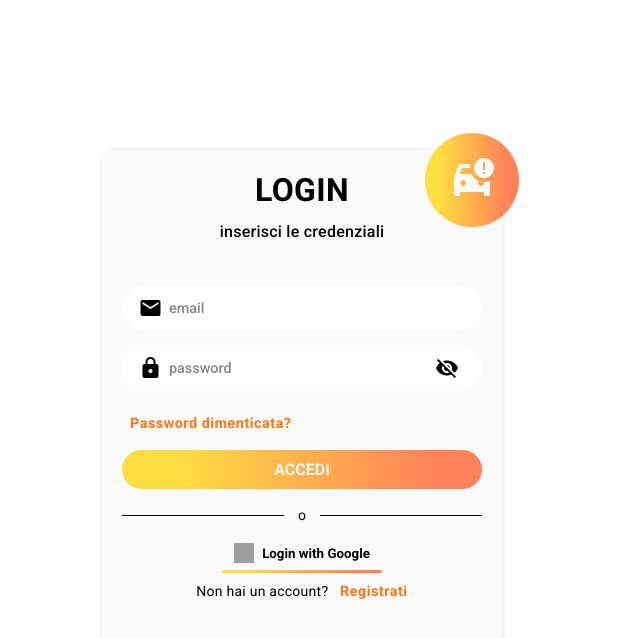
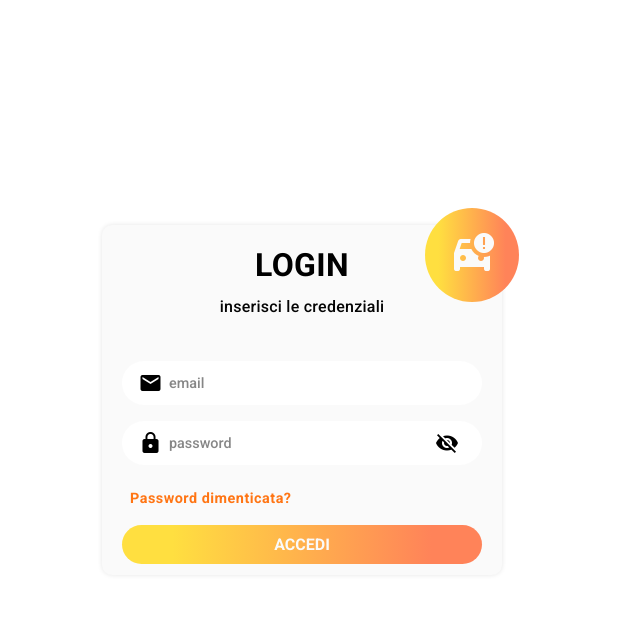
Before and after one commit to pierettoFrancesco/rilievi-e-perizie, an Angular app in the folder admin/: page /login in a window 1280 px wide. Shown: the top 638 px of the page, without its empty margins (338-978 px from the left). Built offline with nearby package versions, Linux system fonts and the light colour scheme; grey boxes are pictures that could not be loaded.

Commit message:
Add the password recovery

```diff
--- a/admin/src/app/login/login.component.css
+++ b/admin/src/app/login/login.component.css
@@ -8,7 +8,7 @@
 
 .login-container{
     width: 400px;
-    height: 500px;
+    height: 350px;
     background-color: #fafafa;
     border-radius: 10px;
     box-shadow: 0 0 5px 0 rgba(0,0,0,0.1);
@@ -112,6 +112,10 @@
     color: rgba(82, 82, 82, 0.7);
 }
 
+.eye{
+    cursor: pointer;
+}
+
 small{
     color:red;
     font-size:0.8rem;
@@ -128,13 +132,14 @@ small{
     margin-top:1rem;
 }
 
-.forgetPwd a, .signUp a{
+.forgetPwd span, .signUp a{
     text-decoration: none;
     color:#ff7514;
     font-weight: 600;
     font-size: 0.9rem;
     letter-spacing: 0.5px;
     margin-left: 0.5rem;
+    cursor: pointer;
 }
 
 .row-button {
--- a/admin/src/app/login/login.component.html
+++ b/admin/src/app/login/login.component.html
@@ -26,18 +26,18 @@
                 <input formControlName="password" [type]="type" placeholder="password">
               </div>
               <span (click) = "showHidePwd()">
-                <mat-icon>{{eyeIcon}}</mat-icon>
+                <mat-icon class="eye">{{eyeIcon}}</mat-icon>
               </span>
             </div>
           </div>
           <small *ngIf="loginForm.controls['password'].dirty && loginForm.hasError('required','password')">*Password obbligatoria</small>
           <div class="forgetPwd">
-            <a href="#">Password dimenticata?</a>
+            <span href="#" (click)="recuperaPwd()">Password dimenticata?</span>
           </div>
           <div class="row-button">
             <button (click)="onSubmit()" type="submit">accedi</button>
           </div>
-          <div class="row-line">
+          <!--<div class="row-line">
             <p>o</p>
           </div>
           <div class="row-button-google">
@@ -50,7 +50,7 @@
           </div>
           <div class="signUp">
             <p>Non hai un account? <a href="#">Registrati</a></p>
-          </div>
+          </div>-->
         </form>
 
       </div>
--- a/admin/src/app/login/login.component.ts
+++ b/admin/src/app/login/login.component.ts
@@ -95,4 +95,30 @@ export class LoginComponent {
       confirmButtonText: 'OK'
     });
   }
+
+  recuperaPwd(){
+    swal.fire({
+      title: 'Recupero password',
+      text: 'Inserisci la tua email',
+      input: 'email',
+      inputAttributes: {
+        autocapitalize: 'off'
+      },
+      showCancelButton: true,
+      confirmButtonText: 'Recupera',
+      showLoaderOnConfirm: true,
+      preConfirm: (email) => {
+        console.log(email);
+        let request = this.libraryService.inviaRichiesta('POST', '/api/recuperaPwd',{"email":email, "skipCheckToken":true});
+        request.then((response) => {
+          console.log(response.data);
+          swal.fire('Email inviata', 'Controlla la tua casella di posta', 'success');
+        });
+        request.catch((err) => {
+          console.log(err);
+          swal.fire('Errore', "Errore nell'invio dell'email", 'error');
+        });
+      }
+      });
+  }
 }
```
Also changed, not shown: 1 other file (tests, documents, lock files or other folders).
